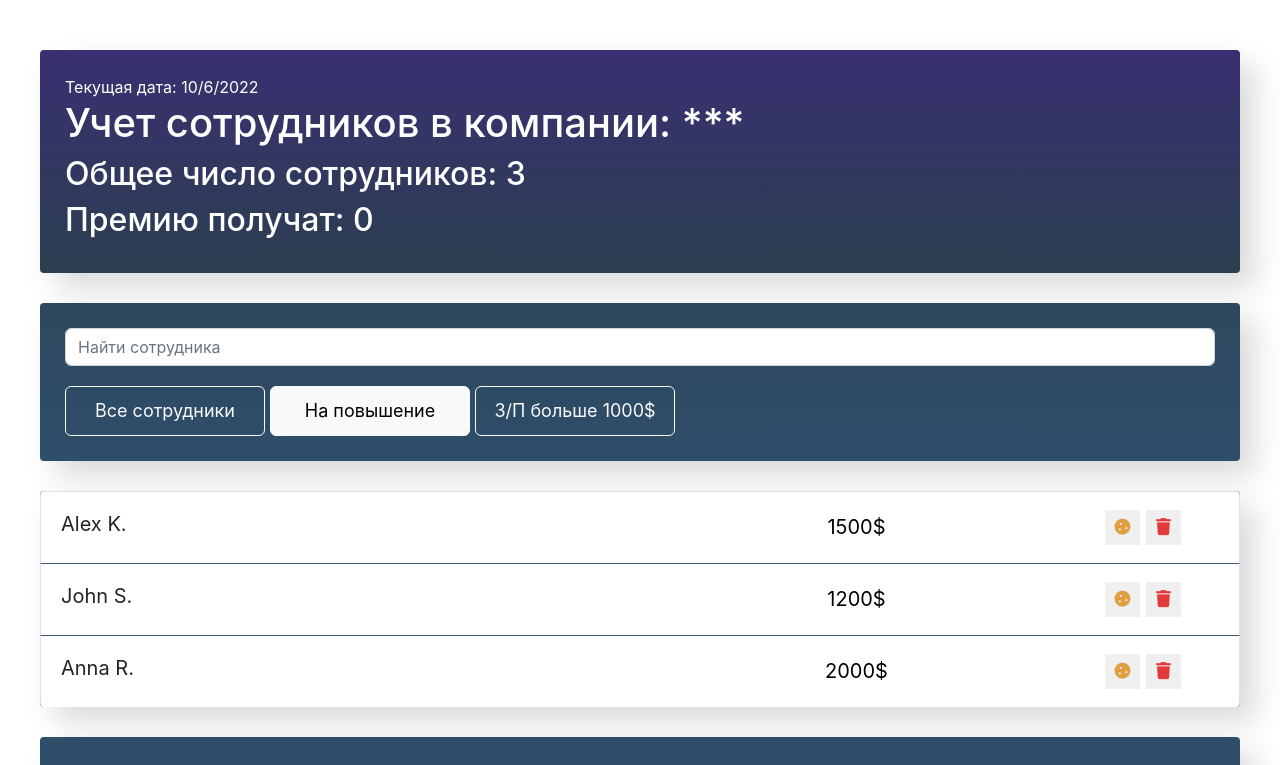
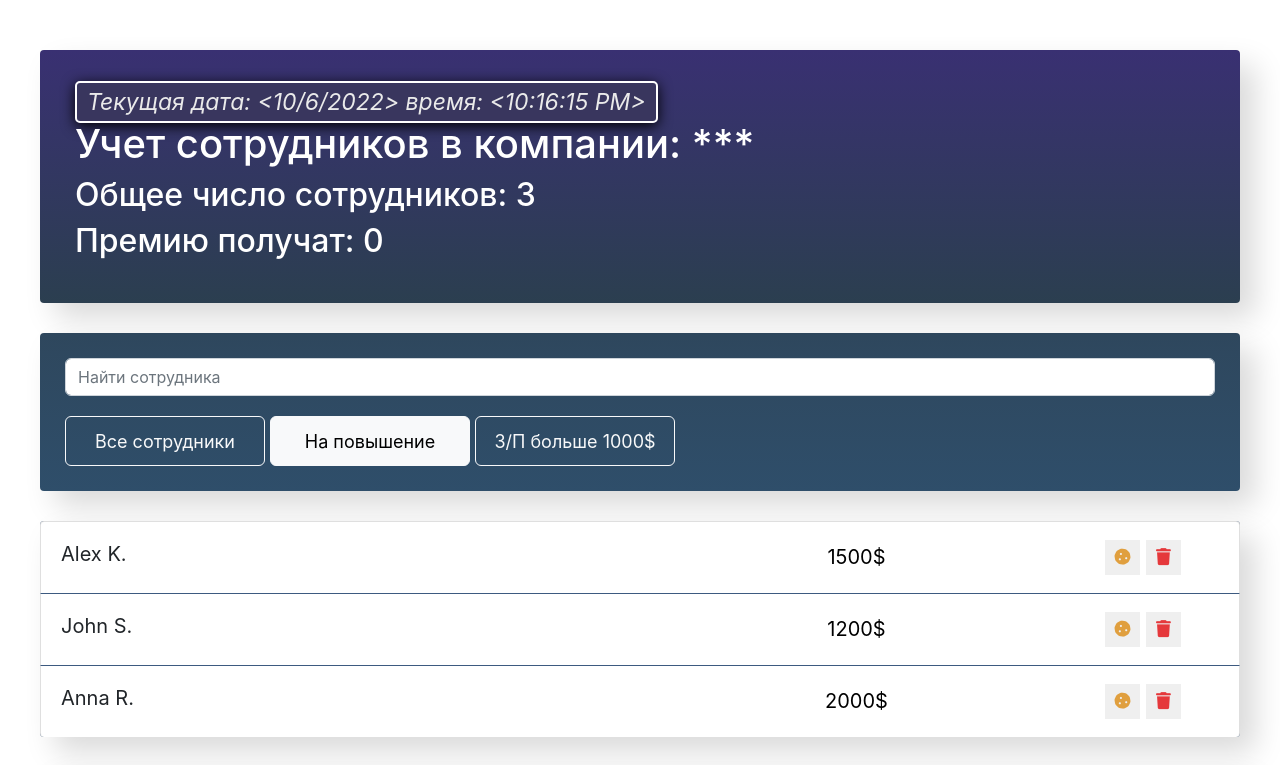
Before and after one commit to kleykovsky/employees, a React (Create React App) app: page / in a window 1280 px wide. Shown: the top 765 px of the page. Built offline with nearby package versions, Linux system fonts and the light colour scheme.

Commit message:
rev: 1.7

```diff
--- a/src/components/App/App.js
+++ b/src/components/App/App.js
@@ -97,10 +97,20 @@ class App extends Component {
         console.log(`Rise this ${id}`);
     }
 
+
     render() {
+
+        setTimeout(() => {
+            this.setState({
+                curTime: curTime
+            })
+        },1000)
+
+        const {curTime,} = this.state
         const employees = this.state.data.length;
         const increased = this.state.data.filter(item => item.increase).length;
         const currDate = new Date().toLocaleDateString()
+        const time = new Date().toLocaleTimeString()
 
         return(
             <div className='App'>
@@ -111,6 +121,7 @@ class App extends Component {
                         employees={employees}
                         increased={increased}
                         curData={currDate}
+                        curTime={time}
                 />
                 <div className="search-panel">
                     <SearchPanel/>
@@ -124,7 +135,6 @@ class App extends Component {
                     // onToggleIncrease={this.onToggleIncrease}
                     // onToggleRise={this.onToggleRise}
                     onToggleProp={this.onToggleProp}
-
                 />
                 <EmployeesAddForm
                     title={'Добавьте нового сотрудника'}
@@ -135,4 +145,5 @@ class App extends Component {
         )
     }
 }
+
 export default App;
--- a/src/components/app-info/app-info.css
+++ /dev/null
@@ -1,7 +0,0 @@
-.app-info {
-    padding: 25px;
-    background: linear-gradient(to top, rgba(6, 29, 49, 0.85), #393072);
-    border-radius: 4px;
-    box-shadow: 15px 15px 30px rgba(0,0,0, .15);
-    color: #fff;
-}
--- a/src/components/app-info/app-info.js
+++ b/src/components/app-info/app-info.js
@@ -1,10 +1,19 @@
-import './app-info.css';
+// import './app-info.module.css';
+import classes from "./app-info.module.css";
 
-
-const AppInfo = ({txtH1, txtH2, txtH3, employees, increased, curData}) => {
+const AppInfo = (props) => {
+    const {txtH1,
+           txtH2,
+           txtH3,
+           employees,
+           increased,
+           curData,
+           curTime} = props
     return (
-        <div className={'app-info'}>
-            <span>{`Текущая дата: ${curData}`}</span>
+        <div className={classes.appInfo}>
+            <span className={classes.appSpanDate}>
+                {`Текущая дата: <${curData}> время: <${curTime}>`}
+            </span>
             <h1>{txtH1} </h1>
             <h2>{txtH2} {employees} </h2>
             <h2>{txtH3} {increased} </h2>
--- /dev/null
+++ b/src/components/app-info/app-info.module.css
@@ -0,0 +1,20 @@
+.appInfo {
+    padding: 35px;
+    background: linear-gradient(to top, rgba(6, 29, 49, 0.85), #393072);
+    border-radius: 4px;
+    box-shadow: 15px 15px 30px rgba(0,0,0, .15);
+    color: #fff;
+}
+.appSpanDate {
+    color: rgb(234, 234, 234);
+    font-size: 23px;
+    font-style: oblique;
+    border: solid 2px white;
+    padding: 5px 10px;
+    border-radius: 5px;
+    box-shadow: 0 3px 14px black;
+    background-color: #39365e;
+}
+.appInfo span{
+    margin-bottom: 20px;
+}
--- a/src/components/employees-add-form/employees-add-form.js
+++ b/src/components/employees-add-form/employees-add-form.js
@@ -10,8 +10,10 @@ class EmployeesAddForm extends Component {
         this.state = {
             name: '',
             salary: '',
-            classNam: false,
-            classSal: false,
+            classNam: '',
+            classSal: '',
+            placeholderName:'Как его зовут?',
+            placeholderSalary: 'З/П в $',
         }
     }
 
@@ -43,18 +45,22 @@ class EmployeesAddForm extends Component {
             this.setState(({
                 classNum: this.state.classNam = true,
                 classSal: this.state.classSal = true,
+                placeholderName:  this.state.placeholderName = 'Заполните пожалуйста имя!',
+                placeholderSalary: this.state.placeholderSalary = 'Заполните пожалуйста зарплату!'
             }))
         } else {
             this.setState(({
                 classNum: this.state.classNam = false,
                 classSal: this.state.classSal = false,
+                placeholderName:  this.state.placeholderName = 'Как его зовут?',
+                placeholderSalary: this.state.placeholderSalary = 'З/П в $'
             }))
         }
     }
 
     render() {
         const {title} = this.props;
-        const {name, salary, classNam, classSal} = this.state;
+        const {name, salary, classNam, classSal, placeholderName, placeholderSalary} = this.state;
         let className = 'form-control new-post-label'
         if(classNam) className += ' empty'
         if(classSal) className += ' empty'
@@ -67,13 +73,13 @@ class EmployeesAddForm extends Component {
                     onSubmit = {this.onSubmit}>
                     <input type="text"
                            className={className}
-                           placeholder="Как его зовут?"
+                           placeholder={placeholderName}
                            name={'name'}
                            value={name}
                            onChange={this.onValueChange}/>
                     <input type="number"
                            className={className}
-                           placeholder="З/П в $"
+                           placeholder={placeholderSalary}
                            name={'salary'}
                            value={salary}
                            onChange={this.onValueChange}
```
